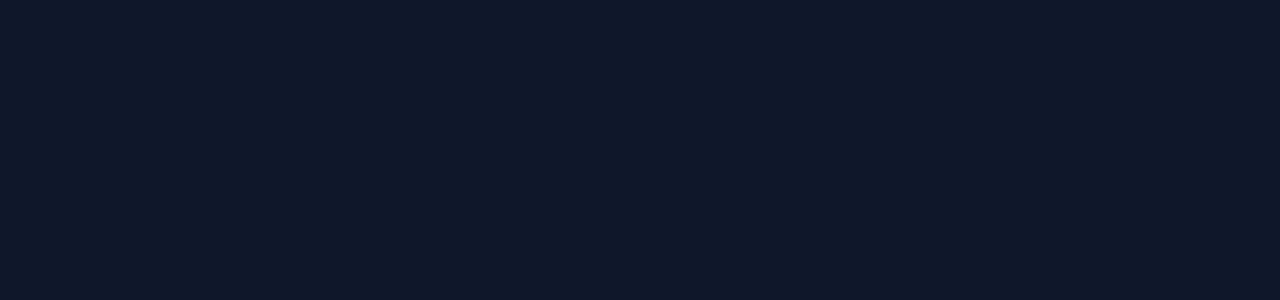
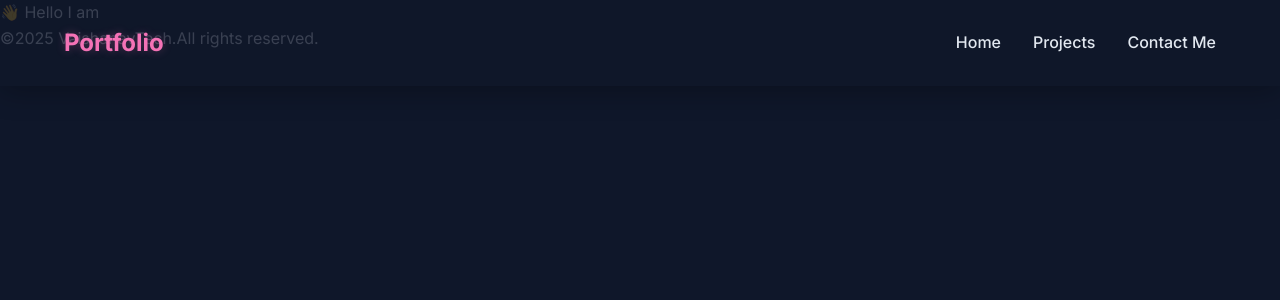
Before and after one commit to vaishanavb1729/vaish-portfolio, a React (Vite) app in the folder MyPortfolio/: page / in a window 1280 px wide. Shown: the top 300 px of the page. Built offline with nearby package versions, Linux system fonts and the light colour scheme.

Commit message:
styling ans layout for hero section is done

```diff
--- a/MyPortfolio/src/App.css
+++ b/MyPortfolio/src/App.css
@@ -42,3 +42,57 @@
   opacity: 1;
   transform: translateY(0);
 }
+
+.navbar{
+  position: fixed;
+  top:0;
+  left:0;
+  right:0;
+  display:flex;
+  justify-content: space-between;
+  align-items: center;
+  padding:1.5rem 5%;
+  background:var(--nav-bg);
+  z-index: 1000;
+  box-shadow: 0 4px 30px rgba(0,0,0,0.3);
+  border-bottom: 1px solid var(--card-border);
+}
+.logo{
+  font-size:1.5rem;
+  font-weight:700;
+  color:var(--accent-color);
+  text-shadow: 0 0 10px rgba(244,114,182,0.3);
+
+}
+.nav-links{
+  display:flex;
+  gap:2rem;
+  list-style:none;
+}
+.nav-links a{
+  text-decoration:none;
+  color:var(--text-color);
+  font-weight: 500;
+  transition: all 0.3 ease;
+  position:relative;
+  cursor: pointer;
+}
+
+.nav-links a::after{
+  content:"";
+  position:absolute;
+  bottom:-5px;
+  left:0;
+  width:0;
+  height:2px;
+  background:var(--accent-color);
+  transition:width 0.3s ease;
+
+}
+.nav-links a:hover{
+  color: var(--account-color);
+
+}
+.nav-links a:hover::after{
+  width:100% ;
+}
--- a/MyPortfolio/src/App.jsx
+++ b/MyPortfolio/src/App.jsx
@@ -1,4 +1,4 @@
-import { useState } from 'react'
+import { useEffect, useState } from 'react'
 import Navbar from './Components/Navbar.jsx';
 import Hero from './Components/Hero.jsx';
 import Projects from './Components/Project.jsx';
@@ -7,17 +7,25 @@
 
 function App() {
 
+  const [isLoaded,setIsLoaded] = useState(false);
+  useEffect(()=>{
+     setIsLoaded(true);
+  },[])
 
-  return
-    <>
+  return (
+    <div  className={`app ${isLoaded ? "loaded": ""}`}>
     <Navbar/>
     <Hero/>
     <Projects/>
     <Contacts/>
 
+<>
+<p>&copy;2025 VaishanavTech.All rights reserved.</p>
+</>
 
-    </>
+    </div>
 
+  )
 }
 
 export default App
--- a/MyPortfolio/src/Components/Hero.jsx
+++ b/MyPortfolio/src/Components/Hero.jsx
@@ -1,10 +1,23 @@
-import React from 'react'
+import {motion} from "framer-motion";
 
 function Hero() {
   return (
-    <div>
 
+    <motion.section id="home"
+    className="hero"
+    initial={{opacity:0}}
+    animate = {{opacity:1}}
+    transition={{duration:0.8,delay:0.2}}
+    > {/*this make sure that first navbar get loaded then hero section*/}
+    <div className="hero-container">
+      <motion.div className="hero-content">
+         <motion.div className="hero-badge">
+          <span>👋 Hello I am</span>
+         </motion.div>
+      </motion.div>
     </div>
+    </motion.section>
+
   )
 }
 
```
Also changed, not shown: 1 other file (tests, documents, lock files or other folders).
